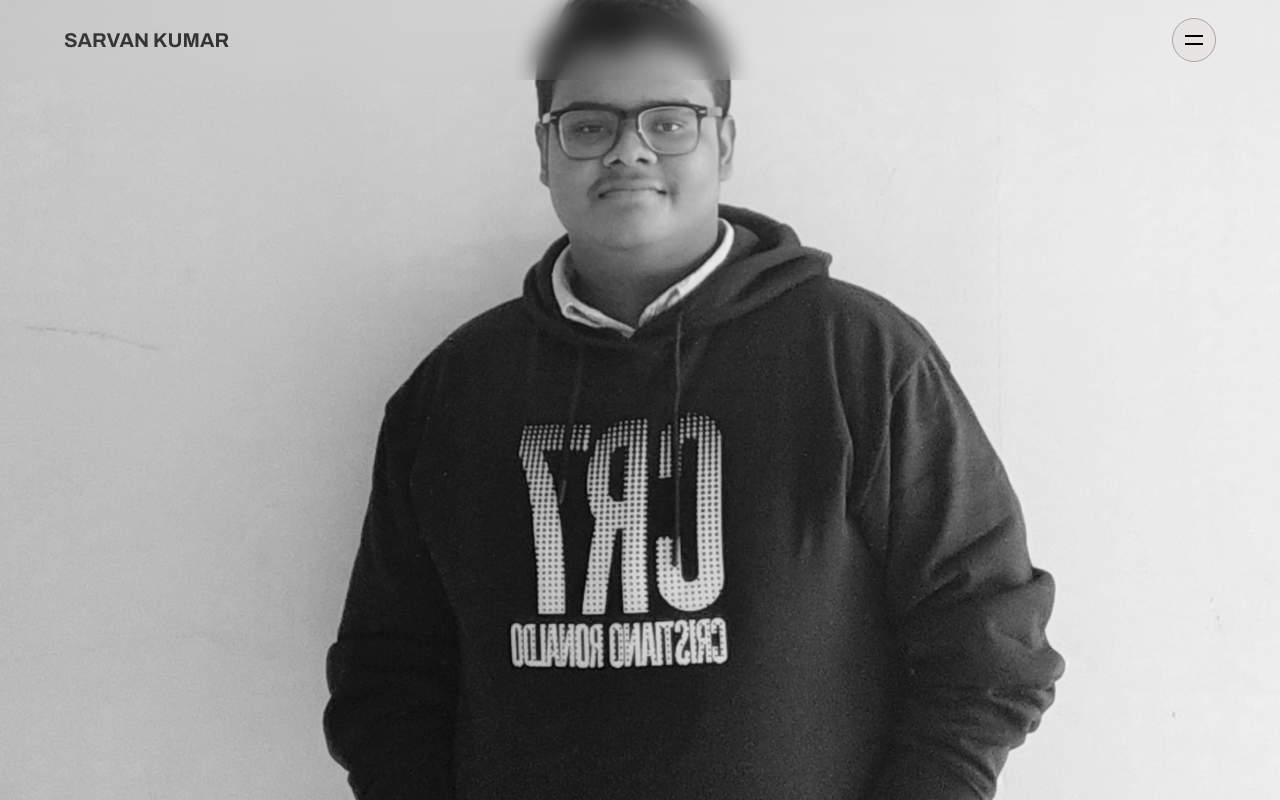
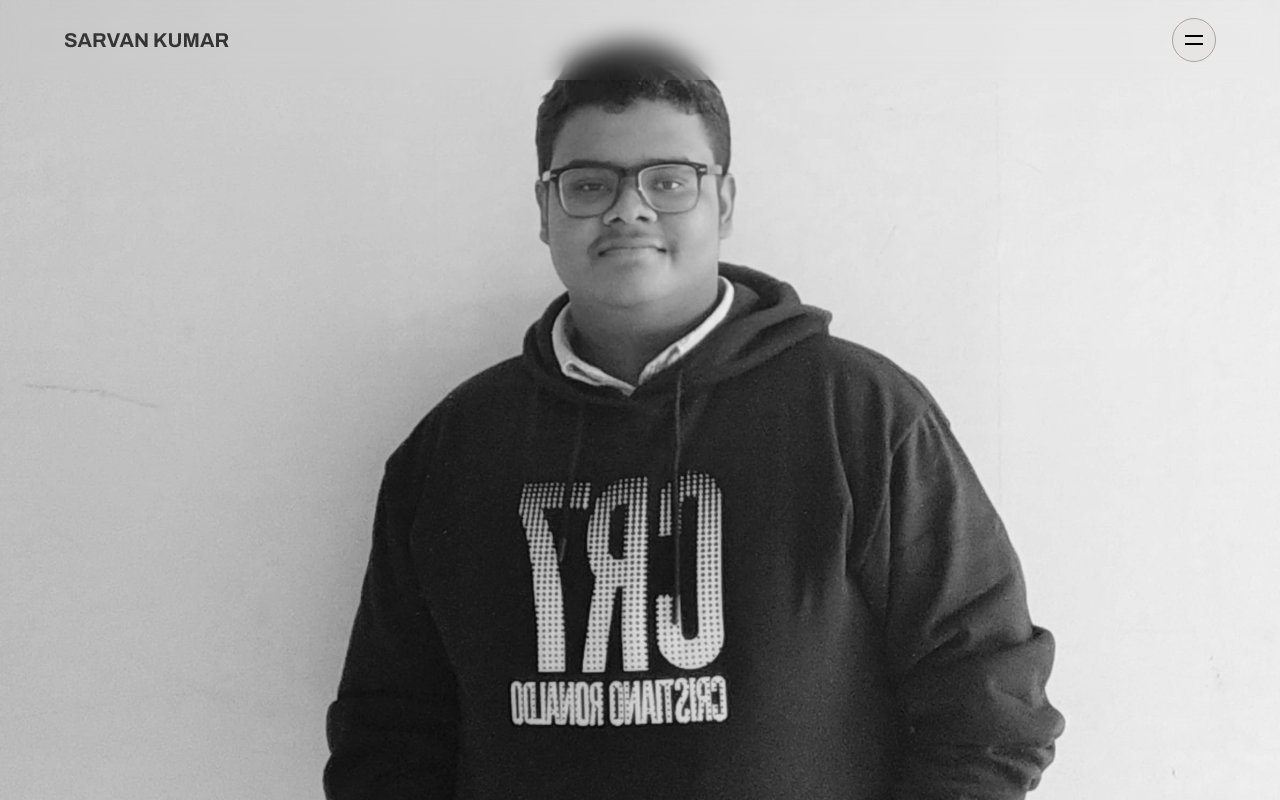
Before and after one commit to sarvan-2187/Portfolio-v3.0, a Next.js app: page / in a window 1280 px wide. Shown: the top 800 px of the page. Built offline with nearby package versions, Linux system fonts and the light colour scheme.

Commit message:
Update Hero.tsx

```diff
--- a/src/sections/Hero.tsx
+++ b/src/sections/Hero.tsx
@@ -44,7 +44,7 @@
               ref={titleScope}
               className="text-5xl md:text-6xl sm:max-w-[90%]  mt-40 md:mt-0 lg:text-7xl md:w-[80%]"
             >
-              Hola!👋 I'm Sarvan Kumar. My Core TechStacks are HTML, CSS, JavaScript, React, Next.JS, Tailwind CSS</motion.h1>
+              Hola!👋 I'm Sarvan Kumar. My Core TechStacks are HTML, CSS, JavaScript, React, Next.JS, Tailwind CSS, Framer-Motion.</motion.h1>
             <div className="flex flex-col mt-10 mb-10 items-start gap-6 md:flex md:flex-row md:items-center">
               <motion.div
                 initial={{ opacity: 0, y: '100%' }}
```
